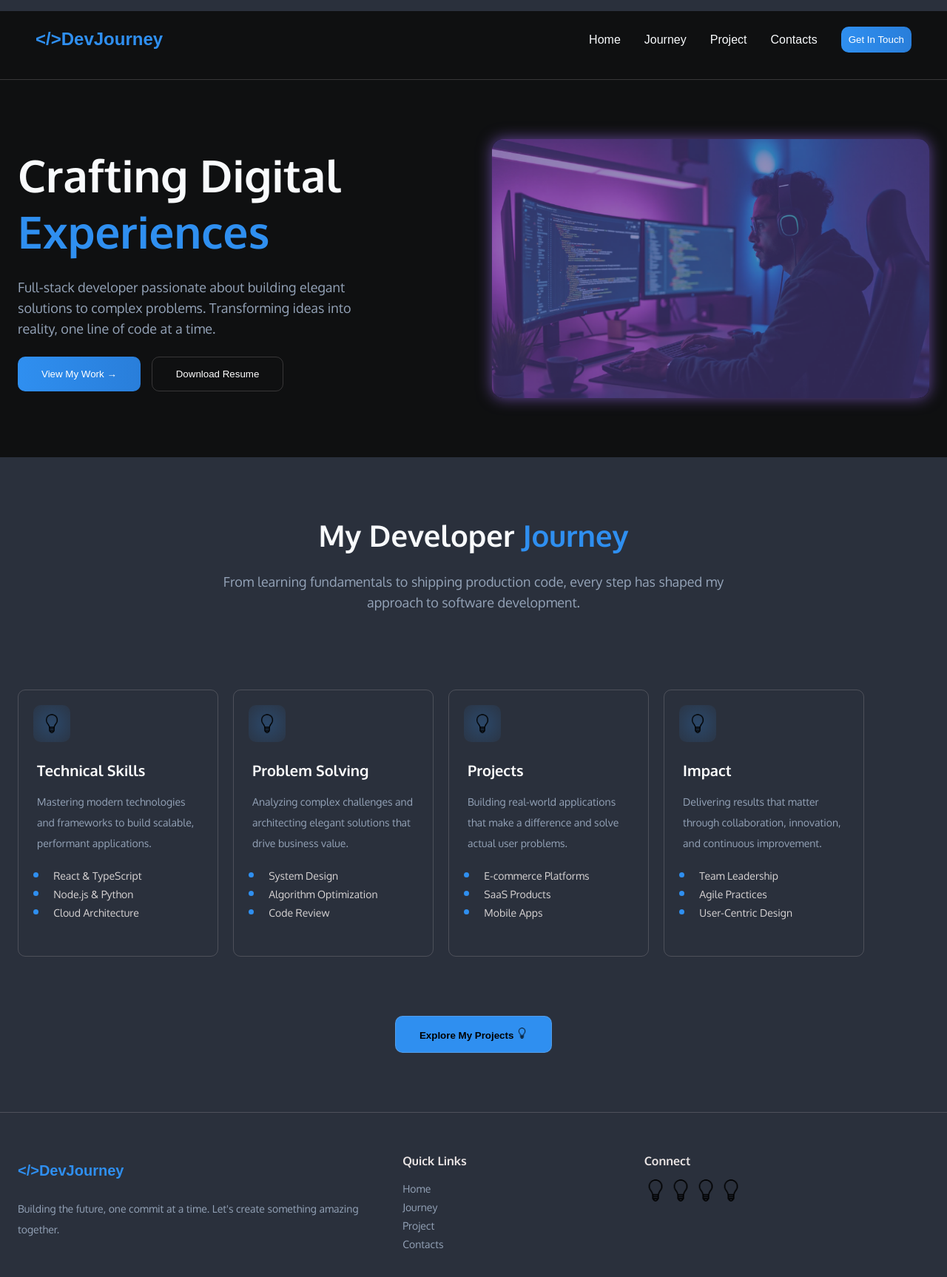
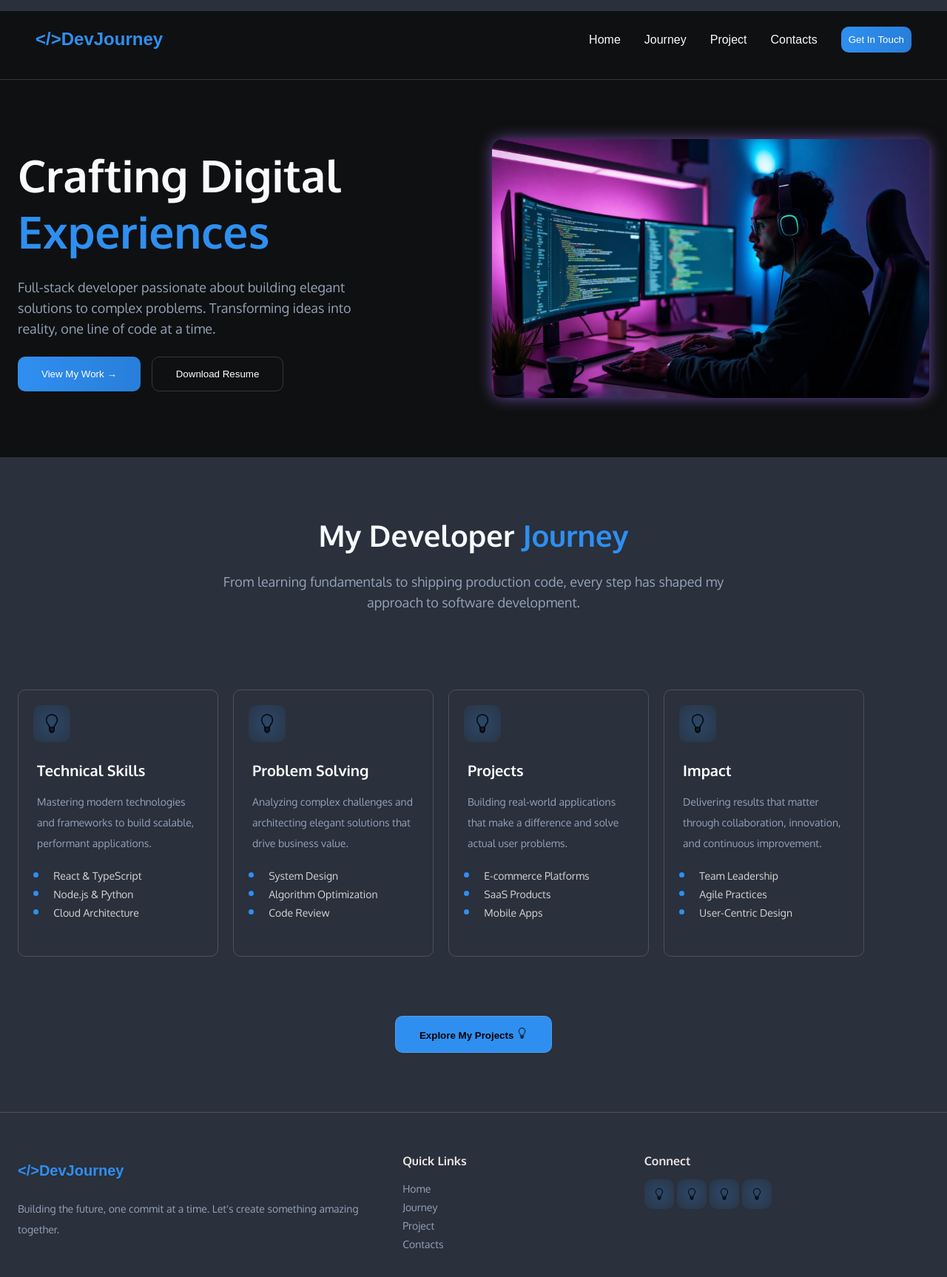
Before and after one commit to defigo-cloud/DevJourney, a plain HTML site: page index.html in a window 1280 px wide. Shown: the whole page at 74% size. Drawn offline with Linux system fonts and the light colour scheme.

Commit message:
cta done

```diff
--- a/index.html
+++ b/index.html
@@ -10,6 +10,7 @@
     <section id="navbar">
 <div class="navbar">
     <div class="navlogo">
+
         <p class="logo"><a href="./index.html">&lt;/&gt;DevJourney</a></p>
     </div>
     <div class="navlist">
@@ -125,8 +126,9 @@
     </div>
     <div class="footer-icon">
         <h5>Connect</h5>
-<div>
-    <a href="#"><img src="./image/light-bulb.png" alt="" class="footer-icons"></a>
+<div class="footerIcons">
+    <a href="#">
+        <img src="./image/light-bulb.png" alt="" class="footer-icons"></a>
     <a href="#"><img src="./image/light-bulb.png" alt="" class="footer-icons"></a>
     <a href="#"><img src="./image/light-bulb.png" alt="" class="footer-icons"></a>
     <a href="#"><img src="./image/light-bulb.png" alt="" class="footer-icons"></a>
--- a/style.css
+++ b/style.css
@@ -26,10 +26,9 @@ body {
   margin-top: 15px;
   padding-bottom: 15px;
   background-color: #0f1011;
-
 }
-#navbar{
-    position: sticky;
+#navbar {
+  position: sticky;
   top: 0;
   z-index: 999;
 }
@@ -85,6 +84,10 @@ body {
   border-radius: 10px;
   color: white;
   cursor: pointer;
+  transition: 0.3s ease;
+}
+.nav-butto:hover {
+  transform: scale(1.05);
 }
 /* nav ends  */
 /* Hero section  */
@@ -101,7 +104,7 @@ body {
   width: 100%;
   height: 350px;
   border-radius: 15px;
-  overflow: hidden; /* keeps overlay inside rounded corners */
+  /* overflow: hidden; keeps overlay inside rounded corners */
   background-image: url("./image/hero-developer-C768jIgY.jpg");
   background-size: cover; /* fills container */
   background-position: center; /* centers the image */
@@ -116,14 +119,14 @@ body {
 }
 
 /* overlay */
-.heroimg .overlay {
+/* .heroimg .overlay {
   position: absolute;
   top: 0;
   left: 0;
   width: 100%;
   height: 100%;
-  background-color: rgba(81, 67, 138, 0.6); /* semi-transparent overlay */
-}
+  background-color: rgba(81, 67, 138, 0.6); semi-transparent overlay
+} */
 /* Hero text stling  */
 #journey .journey {
   display: flex;
@@ -155,6 +158,11 @@ p {
   color: white;
   border: none;
   border-radius: 10px;
+  cursor: pointer;
+  transition: 0.3s ease;
+}
+.colored-button:hover {
+  transform: scale(1.05);
 }
 button {
   padding: 15px 32px;
@@ -162,6 +170,11 @@ button {
   color: white;
   border: 1px solid rgba(218, 211, 211, 0.2);
   border-radius: 10px;
+  cursor: pointer;
+  transition: 0.3s ease;
+}
+button:hover {
+  transform: scale(1.05);
 }
 /* hero ends  */
 /* journey section  */
@@ -304,11 +317,25 @@ h5 {
 }
 
 .footer-icons {
-  max-width: 30px;
-  transition: 0.3s ease;
+  max-width: 40px;
+  background: radial-gradient(
+    circle at center,
+    rgba(47, 143, 240, 0.25),
+    rgba(47, 143, 240, 0.05)
+  );
+  color: transparent;
+  padding: 12px;
+  border-radius: 10px;
+  border: none;
+  /* margin-bottom: 20px; */
+  cursor: pointer;
 }
+a i:hover,
+.footer-icons:hover,
 .footer-icons:hover {
-  filter: hue-rotate(200deg) saturate(10);
+  opacity: 0.7;
+
+  transform: scale(1.1);
 }
 html {
   scroll-behavior: smooth;
```
